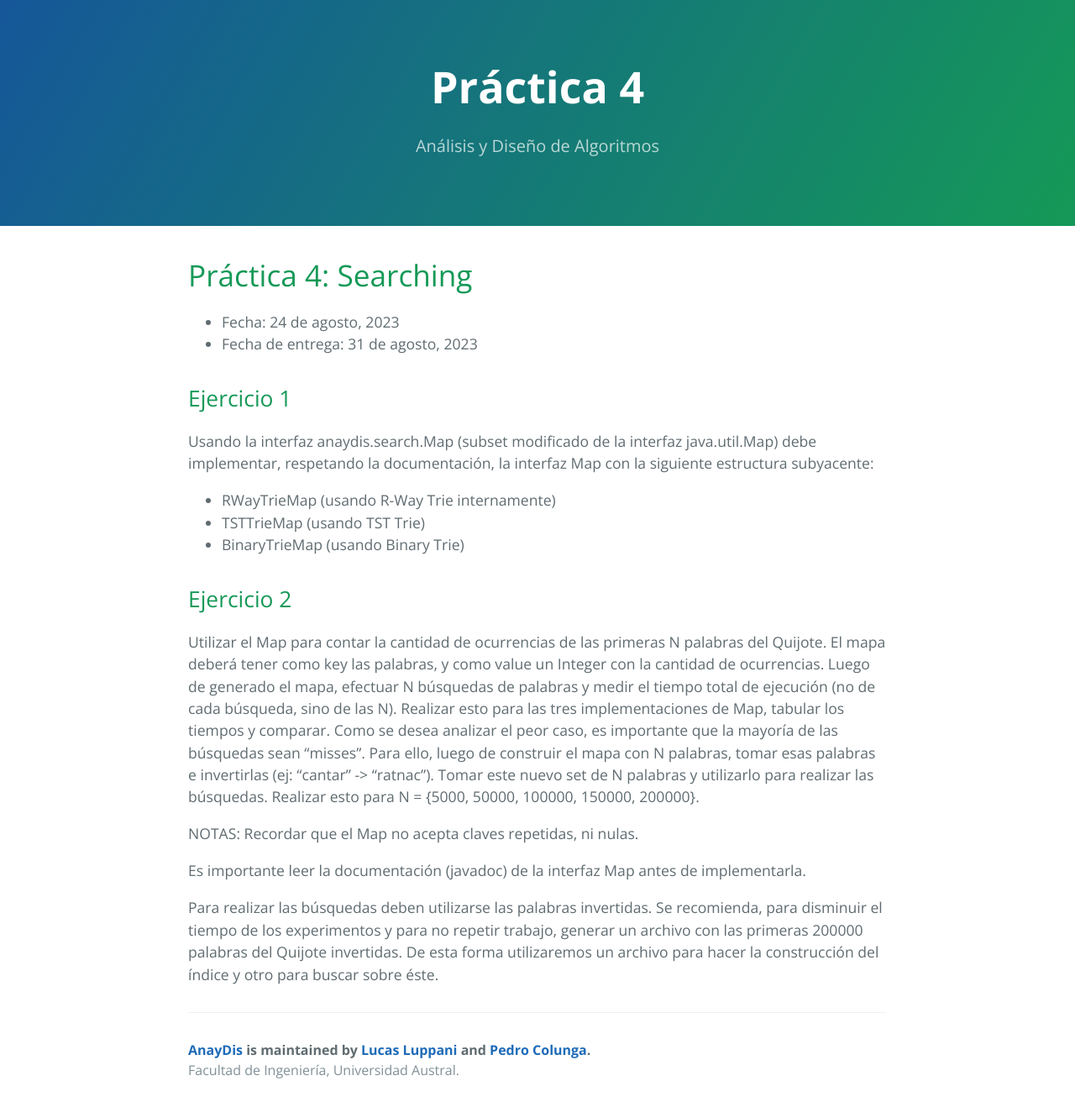
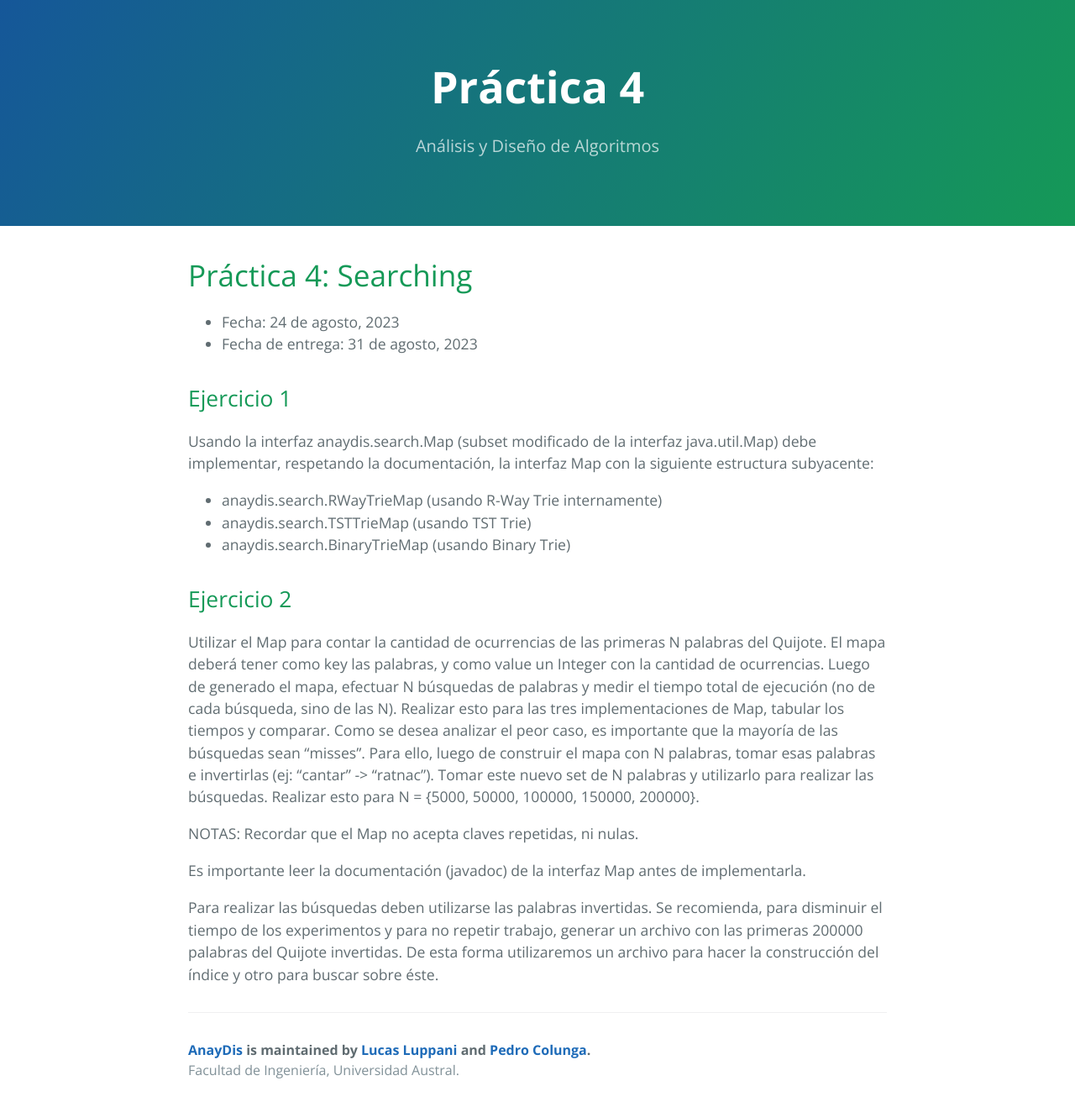
Before and after one commit to FacultadDeIngenieria/anaydis, a Jekyll site: the page built from practice/tp4.md, in a window 1280 px wide. Shown: the whole page at 84% size. Built offline with Jekyll 4.4.1, drawn with Linux system fonts in a browser that asks for light colours.

Commit message:
Clarify package for TP4

```diff
--- a/practice/tp4.md
+++ b/practice/tp4.md
@@ -13,9 +13,9 @@ permalink: /practice/4
 
 Usando la interfaz anaydis.search.Map (subset modificado de la interfaz java.util.Map) debe implementar, respetando la documentación, la interfaz Map con la siguiente estructura subyacente:
 
-- RWayTrieMap (usando R-Way Trie internamente)
-- TSTTrieMap (usando TST Trie)
-- BinaryTrieMap (usando Binary Trie)
+- anaydis.search.RWayTrieMap (usando R-Way Trie internamente)
+- anaydis.search.TSTTrieMap (usando TST Trie)
+- anaydis.search.BinaryTrieMap (usando Binary Trie)
 
 ## Ejercicio 2
 
```
